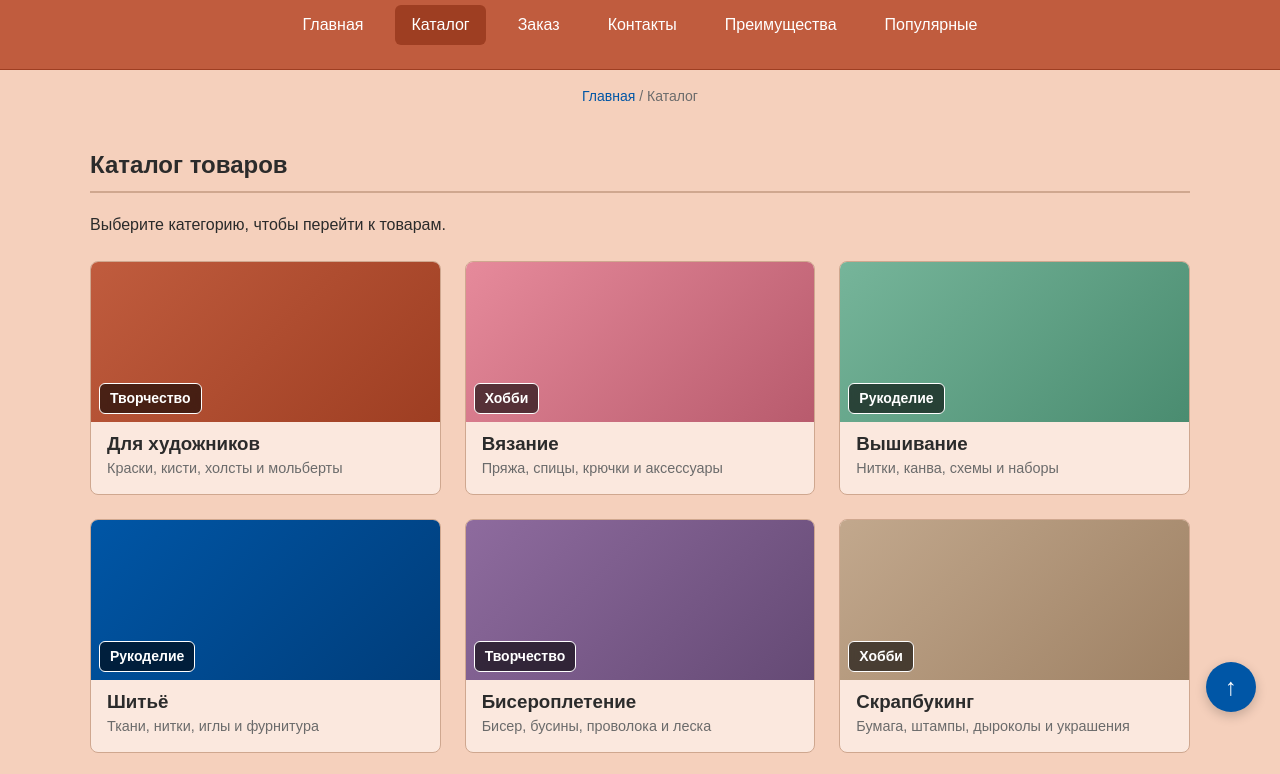
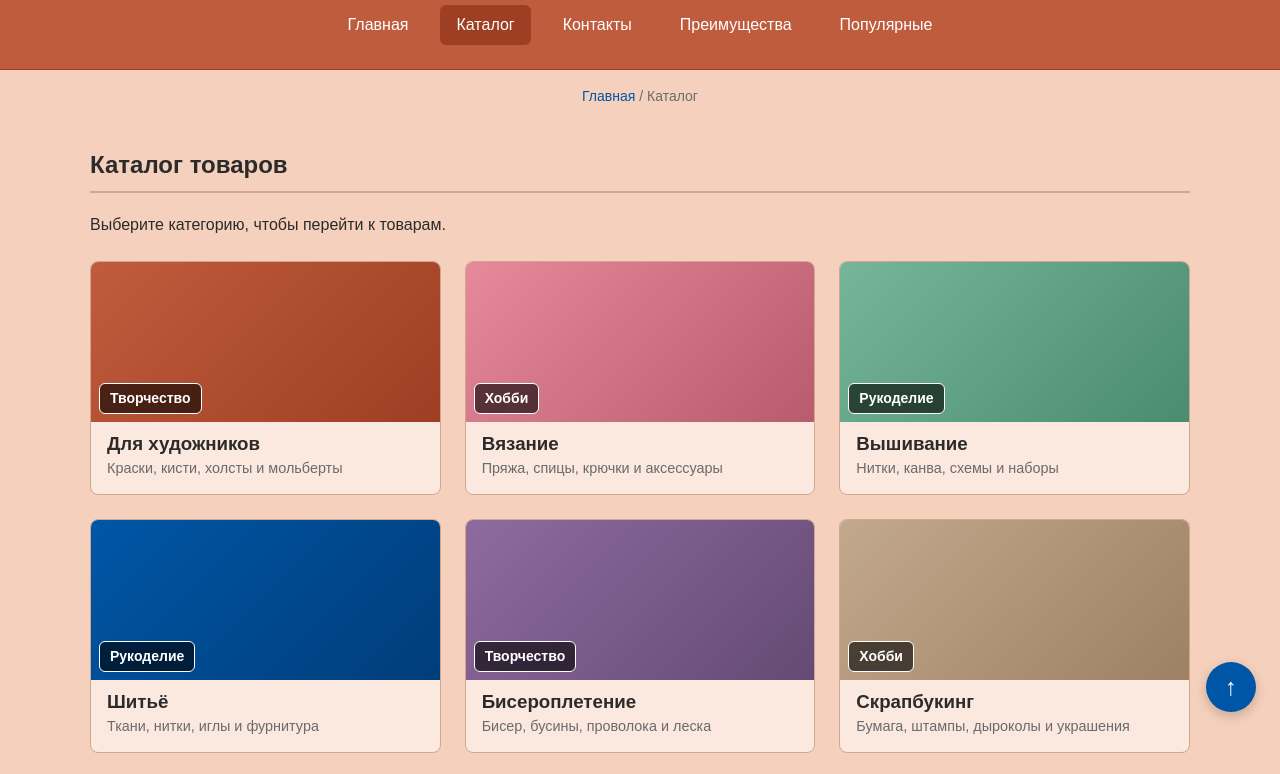
Before and after one commit to PoliakovaDaria2007/kr1-html-css-shop, a plain HTML site: page catalog.html in a window 1280 px wide. Shown: the part 64-838 px from the top of the page. Drawn offline with Linux system fonts and the light colour scheme.

```diff
--- a/catalog.html
+++ b/catalog.html
@@ -16,7 +16,6 @@
                 <ul class="site-nav__list">
                     <li class="site-nav__item"><a class="site-nav__link" href="index.html">Главная</a></li>
                     <li class="site-nav__item"><a class="site-nav__link site-nav__link--active" href="catalog.html">Каталог</a></li>
-                    <li class="site-nav__item"><a class="site-nav__link" href="order.html">Заказ</a></li>
                     <li class="site-nav__item"><a class="site-nav__link" href="contacts.html">Контакты</a></li>
                     <li class="site-nav__item"><a class="site-nav__link" href="index.html#advantages">Преимущества</a></li>
                     <li class="site-nav__item"><a class="site-nav__link" href="index.html#popular">Популярные</a></li>
```
